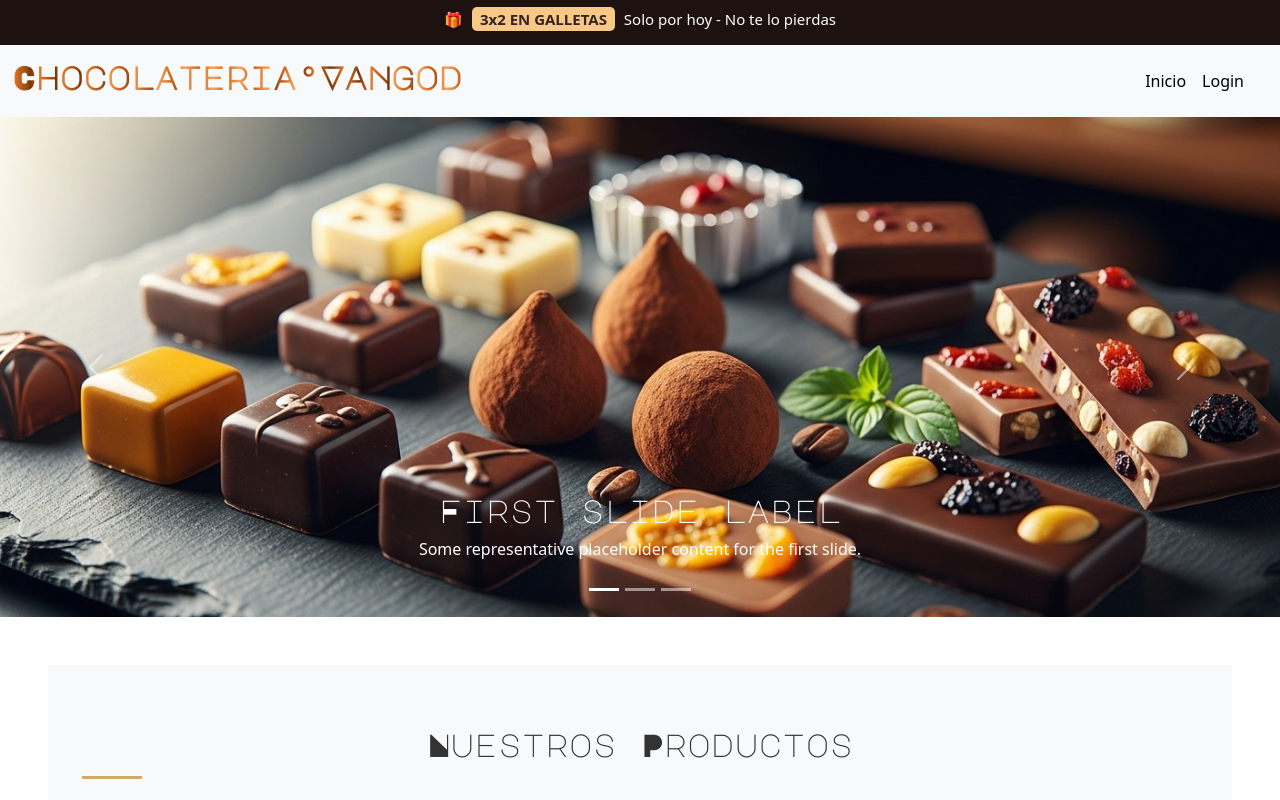
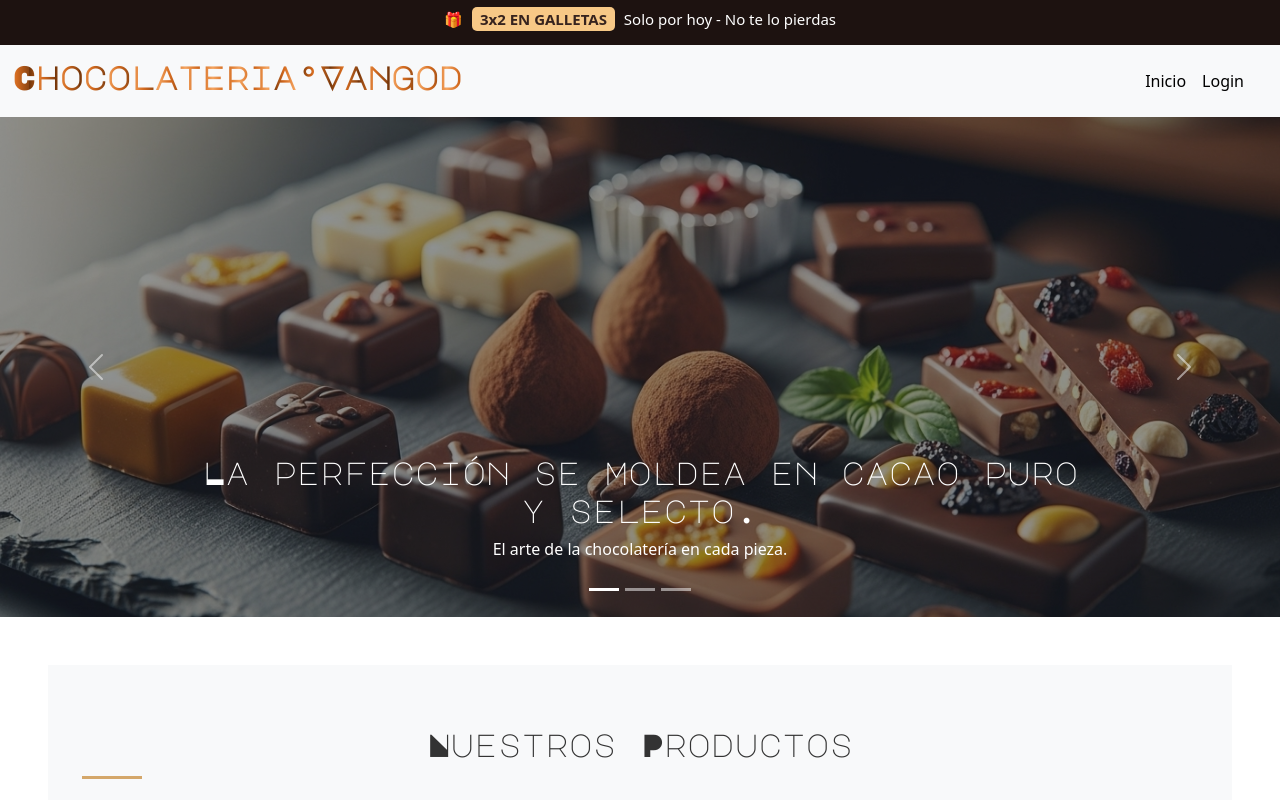
Before and after one commit to GRomanD3v/FinalModulo-6, a Vue app: page / in a window 1280 px wide. Shown: the top 800 px of the page. Built offline with nearby package versions, Linux system fonts and the light colour scheme.

Commit message:
carrusel con bg mas oscuro para legibilidad del texto

```diff
--- a/src/components/Carrousel.vue
+++ b/src/components/Carrousel.vue
@@ -7,25 +7,28 @@
     <button type="button" data-bs-target="#carouselExampleCaptions" data-bs-slide-to="2" aria-label="Slide 3"></button>
   </div>
   <div class="carousel-inner" style="height:500px;">
-    <div class="carousel-item active h-100">
+    <div class="carousel-item active h-100" >
       <img src="../assets/img/c-1.jpeg" class="d-block w-100 h-100 object-fit-cover" alt="...">
+      <div class="position-absolute top-0 start-0 w-100 h-100 bg-dark opacity-50"></div>
       <div class="carousel-caption d-none d-md-block">
-        <h2>First slide label</h2>
-        <p>Some representative placeholder content for the first slide.</p>
+        <h2>La perfección se moldea en cacao puro y selecto.</h2>
+        <p>El arte de la chocolatería en cada pieza.</p>
       </div>
     </div>
     <div class="carousel-item h-100">
       <img src="../assets/img/c-2.jpeg" class="d-block w-100 h-100 object-fit-cover" alt="...">
+      <div class="position-absolute top-0 start-0 w-100 h-100 bg-dark opacity-50"></div>
       <div class="carousel-caption d-none d-md-block">
-        <h2>Second slide label</h2>
-        <p>Some representative placeholder content for the second slide.</p>
+        <h2>Disfrute el lujo de un momento Vangod.</h2>
+        <p>Un viaje al placer más profundo y sensorial.</p>
       </div>
     </div>
     <div class="carousel-item h-100">
       <img src="../assets/img/c-3.jpeg" class="d-block w-100 h-100 object-fit-cover" alt="...">
+      <div class="position-absolute top-0 start-0 w-100 h-100 bg-dark opacity-50"></div>
       <div class="carousel-caption d-none d-md-block">
-        <h2>Third slide label</h2>
-        <p>Some representative placeholder content for the third slide.</p>
+        <h2>Descubra nuestras Colecciones de Edición Limitada.</h2>
+        <p>Un lujo artesanal solo para conocedores.</p>
       </div>
     </div>
   </div>
@@ -39,3 +42,9 @@
   </button>
 </div>
 </template>
+
+<style>
+.carousel-inner {
+background: rgba(0,0,0,0.35);
+}
+</style>
```
